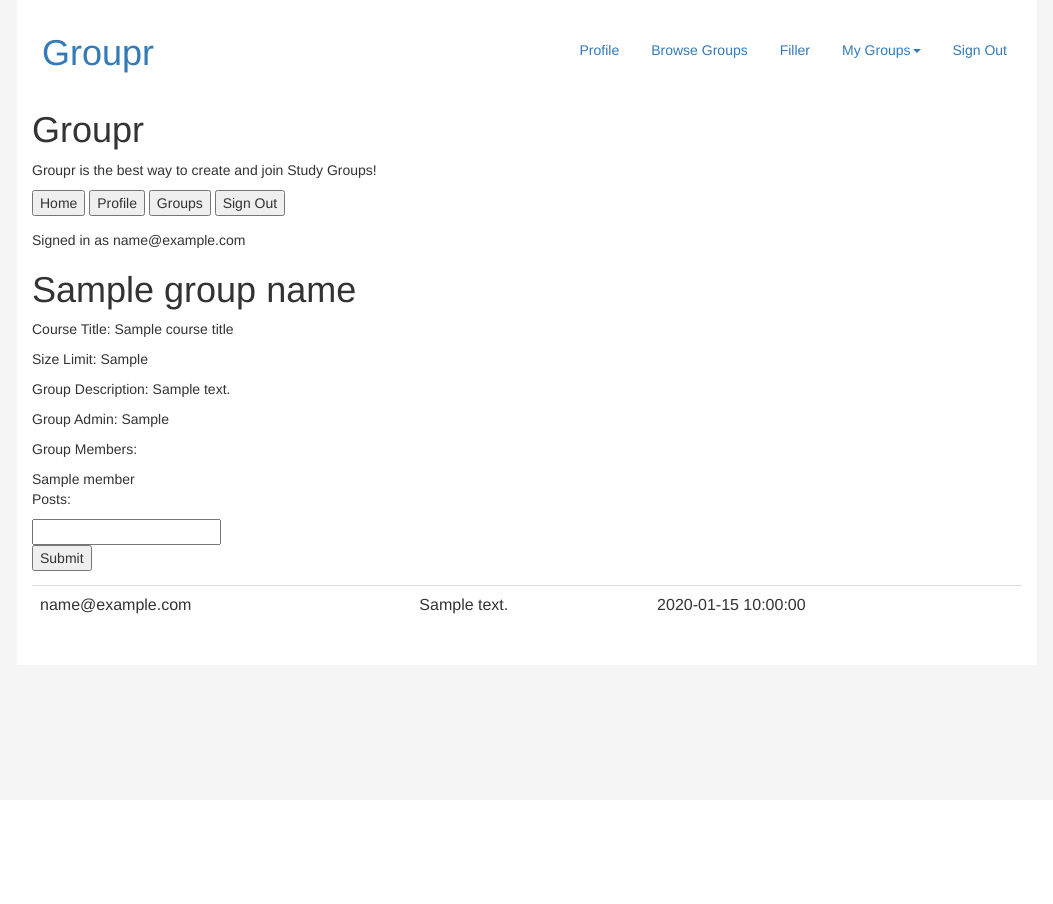
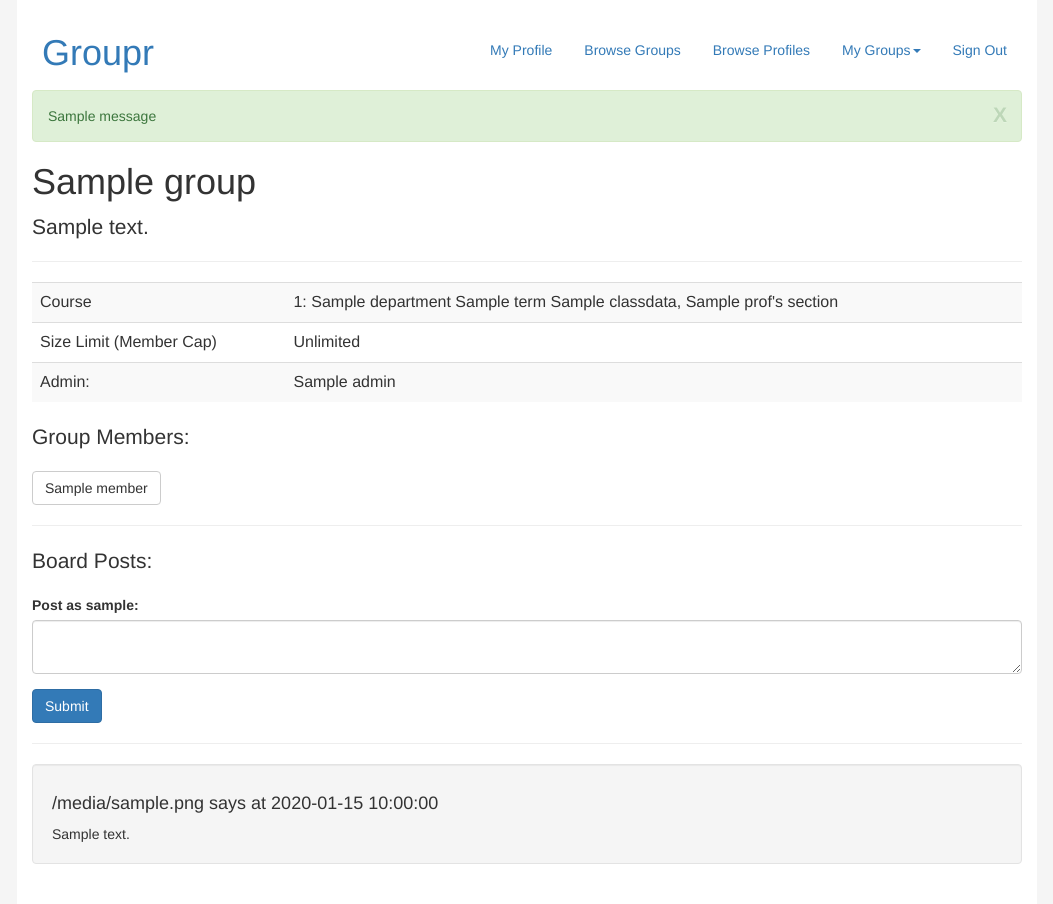
Before and after one commit to avc2120/groupr, a Flask app: template webserver/templates/group.html in a window 1280 px wide. Shown: the whole page, without its empty margins (113-1166 px from the left). Before the commit the page ends 614 px from the top, so only its background shows below. Run offline with Flask 2, Linux system fonts and the light colour scheme; the template is opened without the code that fills it: most values are stand-ins (such as "Sample title", 1, 10 or a date in 2020); one stand-in notice (Sample message) is shown; parts of the project's set-up code (start-up, migrations or seed data) failed here and were passed over; some libraries are stand-ins or nearby versions.

Commit message:
group page, posts added working, etc.

```diff
--- a/webserver/server.py
+++ b/webserver/server.py
@@ -10,7 +10,8 @@
 import datetime
 from sqlalchemy import *
 from sqlalchemy.pool import NullPool
-from flask import Flask, request, render_template, g, redirect, Response, session, url_for, escape
+from flask import Flask, request, render_template, g, redirect, Response, session, url_for, escape, flash
+from random import randint
 
 tmpl_dir = os.path.join(os.path.dirname(os.path.abspath(__file__)), 'templates')
 app = Flask(__name__, template_folder=tmpl_dir)
@@ -30,6 +31,9 @@
 # cur_group_id = 0
 
 cur_group_data = []
+
+def rand_id():
+  return randint(10000000,99999999)
 
 @app.before_request
 def before_request():
@@ -60,10 +64,6 @@
 
 @app.route('/', methods=["POST", "GET"])
 def index():
-  if g:
-    print(g)
-    print('g is printed above')
-
   if request.method == "POST":
     email = request.form["email"]
     query = "SELECT * FROM users WHERE user_email=%s;"
@@ -98,9 +98,7 @@
     query = """SELECT * FROM users WHERE user_email=%s AND name=%s;"""
     cursor = g.conn.execute(query, (email, username))
     results = cursor.fetchall()
-    print len(results)
     if len(results) == 1:
-      print results
       result = results[0]
       session["email"] = email
       session["username"] = username
@@ -110,29 +108,27 @@
       session["housing"] = result["housing"]
       session['description'] = result['description']
 
-      cursor = g.conn.execute("""SELECT group_id FROM belongs_to WHERE user_email=%s""",(email,))
+      q= """SELECT group_id FROM belongs_to WHERE user_email=%s"""
+      cursor = g.conn.execute(q,(email,))
       results = cursor.fetchall()
       for item in results:
-        print(item)
-        cursor2 = g.conn.execute("""SELECT * FROM groups WHERE group_id=%s""",(str(item[0]),))
+        q2 = """SELECT * FROM groups WHERE group_id=%s"""
+        cursor2 = g.conn.execute(q2,(str(item[0]),))
         results2 = cursor2.fetchall()
         for item2 in results2:
-          print(item2)
-          g = {}
+          g_dict = {}
           result2 = results2[0]
-          g['group_id'] = result2['group_id']
-          print(result2['group_id'])
-          print(result2['user_email'])
-          print(result2['description'])
-          print(result2['size_limit'])
-          print(result2['is_limited'])
-          g['group_name'] = result2['group_name']
-          g['user_email'] = result2['user_email']
-          g['description'] = result2['description']
-          g['size_limit'] = result2['size_limit']
-          g['is_limited'] = result2['is_limited']
-          g['status'] = result2['status']
-          cur_group_data.append(g)
+          g_dict['group_id'] = result2['group_id']
+          g_dict['group_name'] = result2['group_name']
+          g_dict['user_email'] = result2['user_email']
+          g_dict['description'] = result2['description']
+          g_dict['size_limit'] = result2['size_limit']
+          g_dict['is_limited'] = result2['is_limited']
+          g_dict['status'] = result2['status']
+          cur_group_data.append(g_dict)
+
+      #copy paste this to get rid of duplicates in cur_group_data
+      {v['group_id']:v for v in cur_group_data}.values()
 
       return redirect(url_for('home'))
     else:
@@ -142,24 +138,45 @@
 
 @app.route('/dashboard/')
 def home():
-  print g
-  print('g is printed above')
   if session.get('email') == None:
     return redirect(url_for('index'))
   return render_template('home.html', user_email = session['email'], groups=cur_group_data)
 
 @app.route('/profile/')
 def my_profile():
-  print g
-  print('g is printed above profile')
   if session.get('email') == None:
     return redirect(url_for('index'))
   return render_template('myprofile.html', email = session['email'], username = session['username'], major = session['major'], gender = session['gender'], year = session['year'], housing = session['housing'], description=session['description'], groups=cur_group_data)
 
+@app.route('/profile/<user_email>')
+def profile(user_email):
+  if session.get('email') == None:
+    return redirect(url_for('index'))
+
+  query = """SELECT * from users WHERE user_email=%s"""
+  cursor = g.conn.execute(query, (user_email,))
+  user_data = {}
+  for item in cursor.fetchall():
+    user_data['user_email'] = user_email
+    user_data['name'] = item['name']
+    user_data['major'] = item['major']
+    user_data['gender'] = item['gender']
+    user_data['year'] = item['year']
+    user_data['description'] = item['description']
+    user_data['housing'] = item['housing']
+
+  return render_template('profile.html', user=user_data, groups=cur_group_data)
+
+@app.route('/browse_profiles')
+def browse_profiles():
+  return render_template('browse-profiles.html', groups=cur_group_data)
+
 @app.route('/signout/')
 def signout():
+  global cur_group_data, g
   session.pop('username', None)
   session.pop('email', None)
+  cur_group_data = []
   return redirect(url_for('index'))
 
 @app.route("/search/", methods=["POST", "GET"])
@@ -181,7 +198,7 @@
     return redirect(url_for('index'))
 
   if request.method == 'GET':
-    return render_template("creategroup.html")
+    return render_template("creategroup.html", groups=cur_group_data)
 
   global group_id, groupid_postid, cur_group_id
   group_id += 1
@@ -217,7 +234,7 @@
   groupid_postid[cur_group_id] += 1
   post_id = groupid_postid[cur_group_id]
   date_time = datetime.datetime.now()
-  query = "INSERT INTO board_posted VALUES(%d,%d,%r,%s,%s);"
+  query = "INSERT INTO board_posted VALUES(%s,%s,%s,%s,%s);"
   engine.execute(query, (int(post_id), int(cur_group_id), date_time, post, session["email"]))
   cursor = engine.execute("SELECT * FROM groups, board_posted ON groups.group_id = board_posted.group_id AND groups.group_id = %d", cur_group_id)
   result = []
@@ -230,7 +247,7 @@
   context = dict( data = result )
   return render_template("group.html", user_email=session["email"], group_name=group_name, group_description=group_des, group_admin=session["email"], **context)
 
-@app.route('/manage_group/<int:group_id>')
+@app.route('/manage_group/<int:group_id>/')
 def manage_group(group_id):
   if session.get('email') == None:
     return redirect(url_for('index'))
@@ -242,19 +259,88 @@
   if session.get('email') == None:
     return redirect(url_for('index'))
 
+  #handles wall posts
+  if request.method == 'POST':
+    message = request.form['the-post']
+    post_id = str(rand_id())
+    user_email = session['email']
+    group_id_str = str(group_id)
+    date_time = datetime.datetime.now().strftime('%Y-%m-%d %H:%M:%S')
+    print message
+    print post_id
+    print user_email
+    print date_time
+    query = "INSERT INTO board_posted VALUES(%s,%s,%s,%s,%s);"
+    result = g.conn.execute(query, (post_id, group_id_str, date_time, message, user_email))
+    flash('Successfully made post!')
+    return redirect(url_for('group', group_id=group_id))
+
+
+  # save on db queries by picking out correct data from data of all groups user belongs to
   for ind, group in enumerate(cur_group_data):
     if group['group_id'] == group_id:
       g_dict = cur_group_data[ind]
       break
     if ind == len(cur_group_data)-1 and group_id != group['group_id']:
-      print('You are looking for a group with an id that doesnt exist.')
+      print('You do not have permission to access this group or this group doesnt exist')
       return redirect(url_for('index'))
 
   is_admin = False
   if g_dict['user_email'] == session['email']:
     is_admin = True
 
-  return render_template('group.html', group=g_dict, groups=cur_group_data)
+  #get admin username
+  cursor = g.conn.execute("""SELECT name FROM users WHERE user_email=%s;""", (g_dict['user_email'],))
+  for item in cursor.fetchall():
+    admin = item['name']
+
+  #get course data
+  classdata={}
+  query = """SELECT call_number FROM containing WHERE group_id=%s;"""
+  cursor = g.conn.execute(query, (group_id,))
+  result1 = cursor.fetchall()
+  for item in result1:
+    classdata['call_number'] = item['call_number']
+    q2 = """SELECT professor, course_id FROM has_sections WHERE call_number=%s;"""
+    cursor2 = g.conn.execute(q2, (item['call_number'],))
+    for item2 in cursor2.fetchall():
+      classdata['prof'] = item2['professor']
+      q3 = """SELECT course_title, term, department FROM courses WHERE course_id=%s;"""
+      cursor3 = g.conn.execute(q3, (item2['course_id']))
+      for item3 in cursor3.fetchall():
+        classdata['course_title'] = item3['course_title']
+        classdata['term'] = item3['term']
+        classdata['department'] = item3['department']
+
+  #get list of members
+  members = []
+  query = """SELECT user_email, name FROM users WHERE user_email IN (SELECT user_email FROM belongs_to WHERE group_id=%s);"""
+  cursor = g.conn.execute(query, (group_id,))
+  results = cursor.fetchall()
+  for item in results:
+    u_d = {}
+    u_d['user_email'] = item['user_email']
+    u_d['name'] = item['name']
+    members.append(u_d)
+
+  #get board posts
+  posts = []
+  query = """SELECT * FROM board_posted WHERE group_id=%s ORDER BY date_time desc;"""
+  cursor = g.conn.execute(query, (group_id,))
+  results = cursor.fetchall()
+  for item in results:
+    p = {}
+    p['date_time'] = item['date_time']
+    p['message'] = item['message']
+    p['poster'] = get_username(item['user_email'])
+    posts.append(p)
+
+  return render_template('group.html', username=session['username'],posts=posts, admin=admin, members=members, group=g_dict, is_admin=is_admin, groups=cur_group_data, classdata=classdata)
+
+def get_username(user_email):
+  cursor = g.conn.execute("""SELECT name FROM users WHERE user_email=%s""", (user_email,))
+  for item in cursor.fetchall():
+    return item['name']
 
 @app.route('/course/<int:course_id>', methods=['GET','POST'])
 def course(course_id):
--- a/webserver/templates/group.html
+++ b/webserver/templates/group.html
@@ -1,39 +1,87 @@
 {% extends "logged-in.html" %}
-{% block subtitle %}Group{% endblock %}
+{% block subtitle %}{{group.group_name}}{% endblock %}
 
 {% block content %}
-	<h1>Groupr</h1>
-  	<p> Groupr is the best way to create and join Study Groups!</p>
-  	<form method= "GET" action="http://chalice.cloudapp.net:8111/navigate">
-  		<input type="submit" name="home" value="Home"/>
-  		<input type="submit" name="profile" value="Profile"/>
-  		<input type="submit" name="groups" value="Groups"/>
-  		<input type="submit" name="signout" value="Sign Out"/>
-  	</form>
-	<body>
-		<p> Signed in as {{user_email}}</p>
-		<h1>{{group_name}}</h1>
-		<p>Course Title: {{course_title}}</p>
-		<p>Size Limit: {{size_limit}}</p>
-		<p>Group Description: {{group_description}}</p>
-		<p>Group Admin: {{group_admin}}</p>
-		<p>Group Members:</p>
-		<div> {%for member in members%}
-			<div>{{member}}</div>
-			{% endfor %}
-		</div>
-		<form method="GET" action="http://chalice.cloudapp.net:8111/gotogroup/">
-			<p>Posts:</p>
-			<input type="text" name="post"/><br/>
-			<input type="submit" name="Submit"/><br/>
-		</form>
-		<table style="width:100%" class="table table-hover">
-		{%for n in data%}
-  		<tr>
-    		<td>{{ n["user_email"] }} </td>
-    		<td>{{ n["message"] }}</td>
-    		<td>{{ n["date_time"] }}</td>
-  		</tr>
-  		{% endfor %}
- 		</table>
+	{% if is_admin == True %}
+		<br>
+		<a class="btn btn-danger" href="{{url_for('manage_group',group_id=group.group_id)}}">Manage Group as Admin</a>
+	{% endif %}
+
+	{% with messages = get_flashed_messages() %}
+  	{% if messages %}
+    	{% for message in messages %}
+				<div class="alert alert-dismissible alert-success">
+				  <button type="button" class="close" data-dismiss="alert">X</button>
+				  {{ message }}
+				</div>
+    	{% endfor %}
+  	{% endif %}
+	{% endwith %}
+
+	<h1>{{group.group_name}}</h1>
+	<p class="lead">{{ group.description }}</p>
+	<hr>
+	<table class="table table-striped table-hover">
+		<tbody>
+			<tr>
+				<td>Course</td>
+				<td> {{classdata.call_number}}: {{classdata.department}} {{classdata.term}} {{classdata.course_title}}, {{classdata.prof}}'s section</td>
+			</tr>
+
+			<tr>
+				<td>Size Limit (Member Cap)</td>
+				<td>
+					{% if group.is_limited == True %}
+						{{group.size_limit}}
+					{% else %}
+						Unlimited
+					{% endif %}
+				</td>
+			</tr>
+
+			<tr>
+				<td>Admin: </td>
+				<td>{{admin}}</td>
+			</tr>
+		</tbody>
+	</table>
+
+	<p class="lead">Group Members:</p>
+	{%for member in members%}
+		<a class="btn btn-default" href="{{url_for('profile', user_email=member.user_email)}}">{{ member.name }}</a> &nbsp;&nbsp;
+	{% endfor %}
+	<hr>
+
+	<p class="lead">Board Posts:</p>
+
+	<form id="posting" method="POST" action="{{url_for('group',group_id=group.group_id)}}">
+			<div class="form-group">
+				<label class="control-label">Post as {{username}}: </label>
+				<textarea name="the-post" id="postarea" class="form-control"></textarea>
+			</div>
+			<div class="form-group">
+				<input type="submit" name="Submit" class="btn btn-primary" value="Submit"/>
+			</div>
+	</form>
+	<hr>
+
+	{% if posts|length == 0 %}
+		<h2><em>No posts so far!</em></h2>
+	{% else %}
+		{% for post in posts%}
+			<div class="well">
+				<h4>{{post.poster}} says at {{post.date_time}}</h4>
+				{{post.message}}
+			</div>
+		{% endfor %}
+	{% endif %}
+
+	<script>
+		$('#posting').submit( function(event) {
+			if ($.trim($('#postarea').val()) === '') {
+				alert('Cann\'t submit an empty post!');
+				event.preventDefault();
+			}
+		});
+	</script>
 {% endblock %}
--- a/webserver/templates/home.html
+++ b/webserver/templates/home.html
@@ -2,9 +2,8 @@
 {% block subtitle %}Welcome!{% endblock %}
 
 {% block content %}
-	<h1>Groupr</h1>
-	<p> Groupr is the best way to create and join Study Groups!</p>
-	<p> Signed in as {{user_email}}</p>
+	<h1>Dashboard</h1>
+	<p class="lead"> Signed in as {{user_email}}</p>
 	<form method="GET" action="http://chalice.cloudapp.net:8111/search/">
 		<input type="text" name="query"/><br/>
 		<div class="onoffswitch">
--- a/webserver/templates/index.html
+++ b/webserver/templates/index.html
@@ -25,8 +25,8 @@
         </div>
         <label >Gender</label>
         <select class="form-control" name="gender">
-          <option value="Female">Female</option>
-          <option value="Male">Male</option>
+          <option value="F">Female</option>
+          <option value="M">Male</option>
         </select></br>
         <div class="form-group">
           <label for="exampleInputMajor1">Major</label>
--- a/webserver/templates/logged-in.html
+++ b/webserver/templates/logged-in.html
@@ -7,10 +7,10 @@
 		<nav>
 			<h1 class="pull-left" id="to-dash"><a href="{{url_for('home')}}">Groupr</a></h1>
 			<ul class="nav nav-pills pull-right">
-			  <li {% if request.endpoint == 'my_profile' %}class="active"{% endif %}><a href="{{url_for('my_profile')}}">Profile</a></li>
+			  <li {% if request.endpoint == 'my_profile'%}class="active"{% endif %}><a href="{{url_for('my_profile')}}">My Profile</a></li>
 			  <li><a href="#">Browse Groups</a></li>
-			  <li><a href="#">Filler</a></li>
-			  <li class="dropdown">
+			  <li {% if request.endpoint == 'profile' or request.endpoint == 'browse_profiles' %}class="active"{% endif %}><a href="{{url_for('browse_profiles')}}">Browse Profiles</a></li>
+			  <li class="dropdown {% if request.endpoint == 'group' or request.endpoint == 'createGroup' %}active{% endif %}">
 			    <a class="dropdown-toggle" data-toggle="dropdown" href="#" aria-expanded="false">
 			      My Groups<span class="caret"></span>
 			    </a>
```
Also changed, not shown: webserver/templates/myprofile.html (+8 -2 lines), webserver/templates/profile.html (added, +44 -0 lines).
